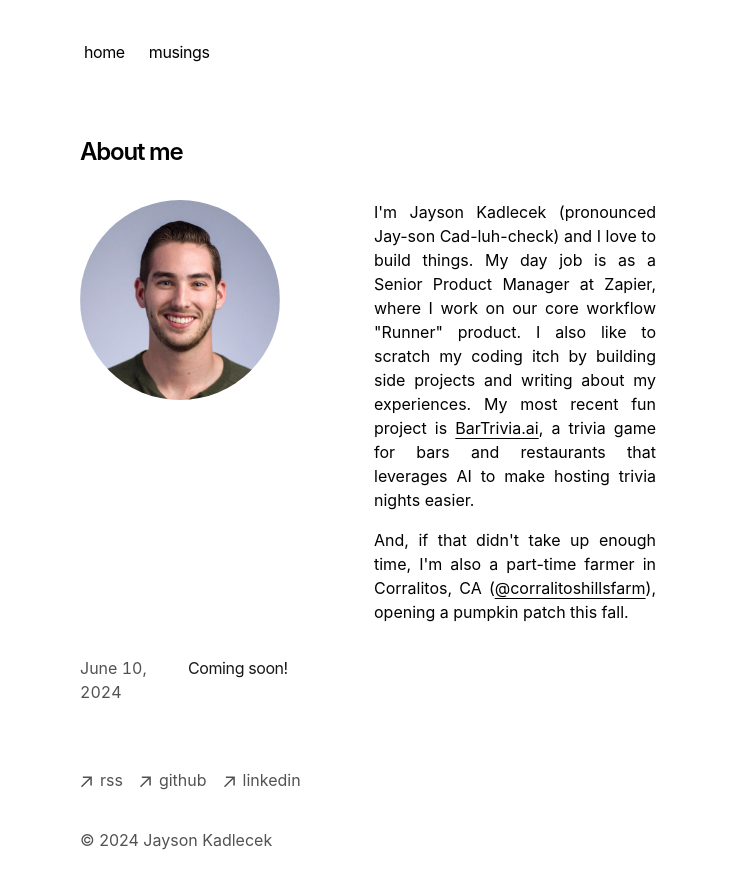
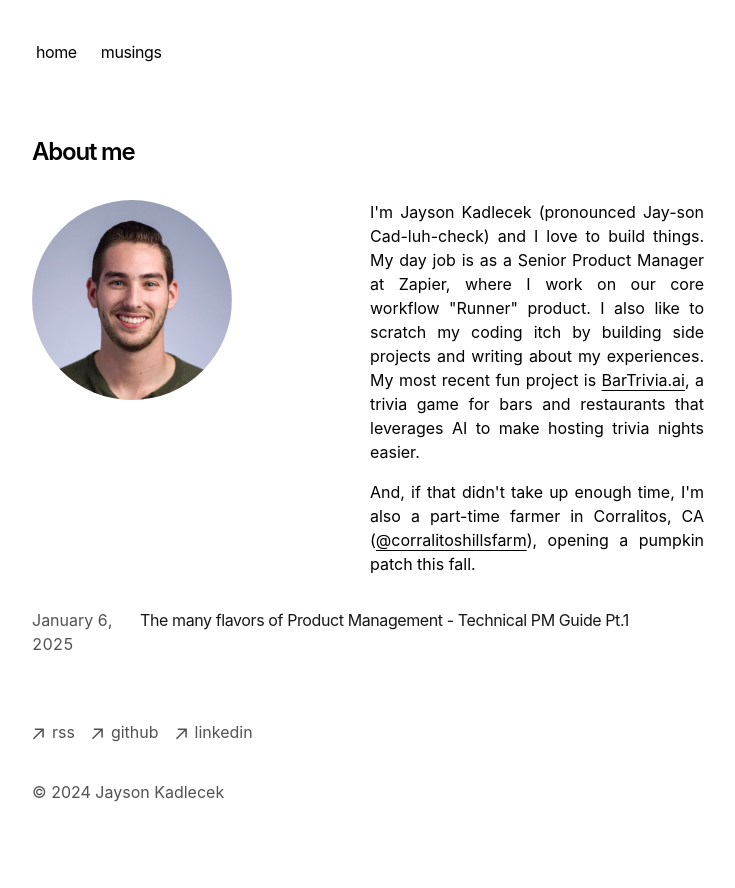
Before and after one commit to pkjayk/new-personal-site, a Next.js app: page / in a window 1280 px wide. Shown: the top 888 px of the page, without its empty margins (272-1007 px from the left). Built offline with nearby package versions, Linux system fonts and the light colour scheme.

Commit message:
add flavors of product management

```diff
--- a/app/global.css
+++ b/app/global.css
@@ -85,6 +85,7 @@ html {
 
 .prose p {
   @apply my-4 text-neutral-800 dark:text-neutral-200;
+  line-height: 1.75;
 }
 
 .prose h1 {
@@ -108,7 +109,9 @@ html {
 }
 
 .prose ul {
-  @apply list-disc pl-6;
+  /* add some space between list items */
+  @apply list-disc pl-6 my-2;
+  line-height: 1.75;
 }
 
 .prose ol {
--- a/app/layout.tsx
+++ b/app/layout.tsx
@@ -53,7 +53,7 @@ export default function RootLayout({
         GeistMono.variable
       )}
     >
-      <body className="antialiased max-w-xl mx-4 mt-8 lg:mx-auto">
+      <body className="antialiased max-w-2xl mx-4 mt-8 lg:mx-auto">
         <main className="flex-auto min-w-0 mt-6 flex flex-col px-2 md:px-0">
           <Navbar />
           {children}
--- /dev/null
+++ b/app/musings/posts/flavors-of-product-management.mdx
@@ -0,0 +1,56 @@
+---
+title: 'The many flavors of Product Management - Technical PM Guide Pt.1'
+publishedAt: '2025-01-06'
+summary: 'The difference in PM roles and a deeper dive into the many types of technical and platform PMing'
+---
+
+Technical Product Management, is a subcategory of the typical Product Management role. Some Product Managers (PMs) are more core customer-focused, growth-focused, or technical-focused.
+
+### **Types of PMs**
+
+**Core Customer PMs**: By far the most common type of PM. They generally work on delivering new features that are UI or customer-facing.
+
+**Growth PMs**: They tend to run more experiments, trying to optimize for conversion rates. Some examples include:
+
+* finding ways to improve in-app CTAs to in turn increase upgrade ARR
+* improving onboarding experiences and in turn activation rates
+
+**Technical PMs**: They tend to be more closely involved with Engineering and focus on delivering customer value or enabling customer experiences via complex technical investments. Some things they may work on include:
+
+* Programmatic ways to interact with applications like APIs and SDKs
+
+* Building systems that enable improved customer experience (IE: at Zapier, my team spent a lot of time designing native capabilities that would increase the scale of certain features like the number of Looping iterations in an automation OR the number of records that can be processed at once)
+
+Commonly, technical PMs will have some sort of industry experience or training in a specific technology that makes them a great fit for the role. For example, an ML Engineer may transition into Product Management to lead up a foundational ML Team at an organization.
+
+**Platform PMs:** This *usually* is a technical PM that is working within the context of a platform. While platform PMs do not have to necessarily be “technical”, it usually increases the likelihood of success in the role. For the purposes of this guide, I’ll classify Platform PMs as a subcategory of technical PMs. To complicate things further, there are many different types of platform PMs, each with specific focuses and a mix of internal and external customers:
+
+* **Core Platform**: Building blocks of a system delivered via API
+  * *Internal customers*: other teams building experiences from APIs
+  * *External customers*: end-users integrating functionality into their applications
+* **Identity Platform**: Authorization and Authentication (including Roles and Permissions)
+  * *Internal customers*: rely on services to authorize and authenticate users in your app
+  * *External customers*: use features to manage their users’ access to their data
+* **Developer Platform**: driving a developer enabled strategy to accelerate a growth loop for the platform (IE: allow developers to build apps to enable new functionality for end-users)
+  * *Internal customers*: teams leverage interfaces to surface apps to end-users
+  * *External customers*: 3rd party developers build apps with your tooling
+  * *Developers’ customers*: Leverage the functionality in developers apps. You should understand their pain points and how you can improve their experience through changes to the developers’ experience.
+* **Internal Tools**: builds tools for developers (or others) within the organization to increase productivity.
+  * *Internal customers*: developers or other teams like support
+  * *External customers*: less of a direct connection, but end-users of your internal customers. IE: if you build support tooling, the end-users receiving support via your tooling would be your external customers.
+
+While we just spent a lot of time defining types of PMs, some PMs are generalists and can do all of these things fairly well but are not experts in a specific discipline. The type of PMs an organization needs also heavily depends on the nature of the Product and/or stage of the company. For instance, a more complex, technical product is going to require more technical PMs. A larger company may have all of these types of specialists while a smaller company may only have generalists.
+
+### **What does “technical” mean?**
+
+Before we get further into the role of a technical PM, it’s best to define what “technical” means in this context. A lot of junior PMs ask me “How *technical* do I need to be to succeed in my role?”, and my answer usually is, it depends. For our purposes, technical can be defined as: having enough context to deeply understand the implementation of your product area to enable you to 1\) find the levers you can pull to improve the product for customers and 2\) be able to clearly articulate the *what* you’re building and *why* you’re building it for less technical stakeholders.
+
+This means you don’t necessarily need a Computer Science degree, but it certainly helps. However, if you’ve been technically inclined most of your life and have experience writing code, understanding complex systems, and deeply understanding the technology you’re working with, that is more important than a CS degree.
+
+\
+\
+In the next chapter, we’ll discuss a Technical PMs strengths in more detail and how a technical PM can sharpen their toolset to have a broader impact on the organization.
+
+\
+\
+\... *Next chapter coming soon* :)
--- a/app/musings/posts/test.mdx
+++ /dev/null
@@ -1,7 +0,0 @@
----
-title: 'Coming soon!'
-publishedAt: '2024-06-10'
-summary: 'Coming soon...'
----
-
-## Eventually I'll write something here!
--- a/app/page.tsx
+++ b/app/page.tsx
@@ -9,7 +9,7 @@ export default function Page() {
       <h1 className="mb-8 text-2xl font-semibold tracking-tighter">
         About me
       </h1>
-      <div className="grid sm:grid-cols-2 gap-3 grid-cols-1 justify-items-center sm:justify-items-start">
+      <div className="grid sm:grid-cols-2 gap-1 grid-cols-1 justify-items-center sm:justify-items-start">
         <div className="grid-span-1 sm:grid-span-1">
           <Image src={profilePic} alt="Jayson Kadlecek" className="rounded-full mb-4" width={200} height={200}/>
         </div>
```
